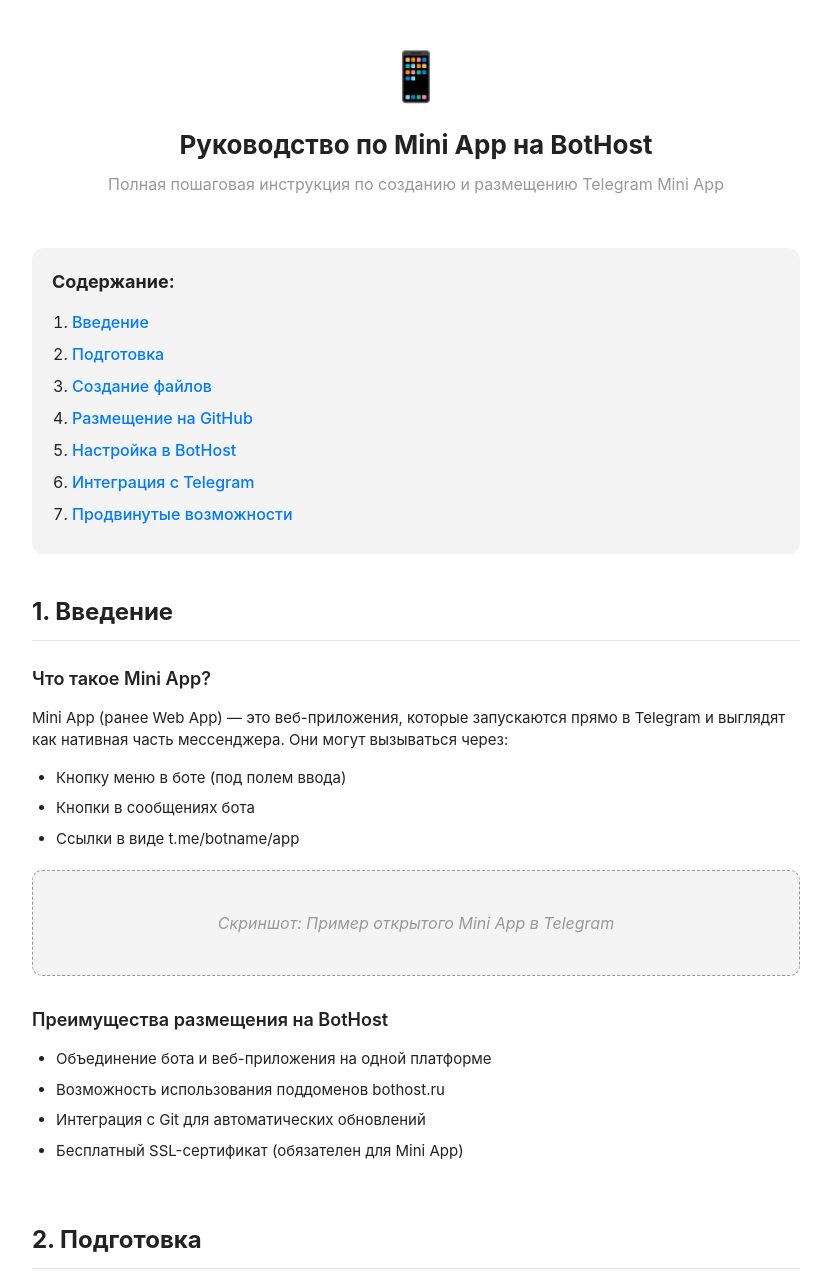
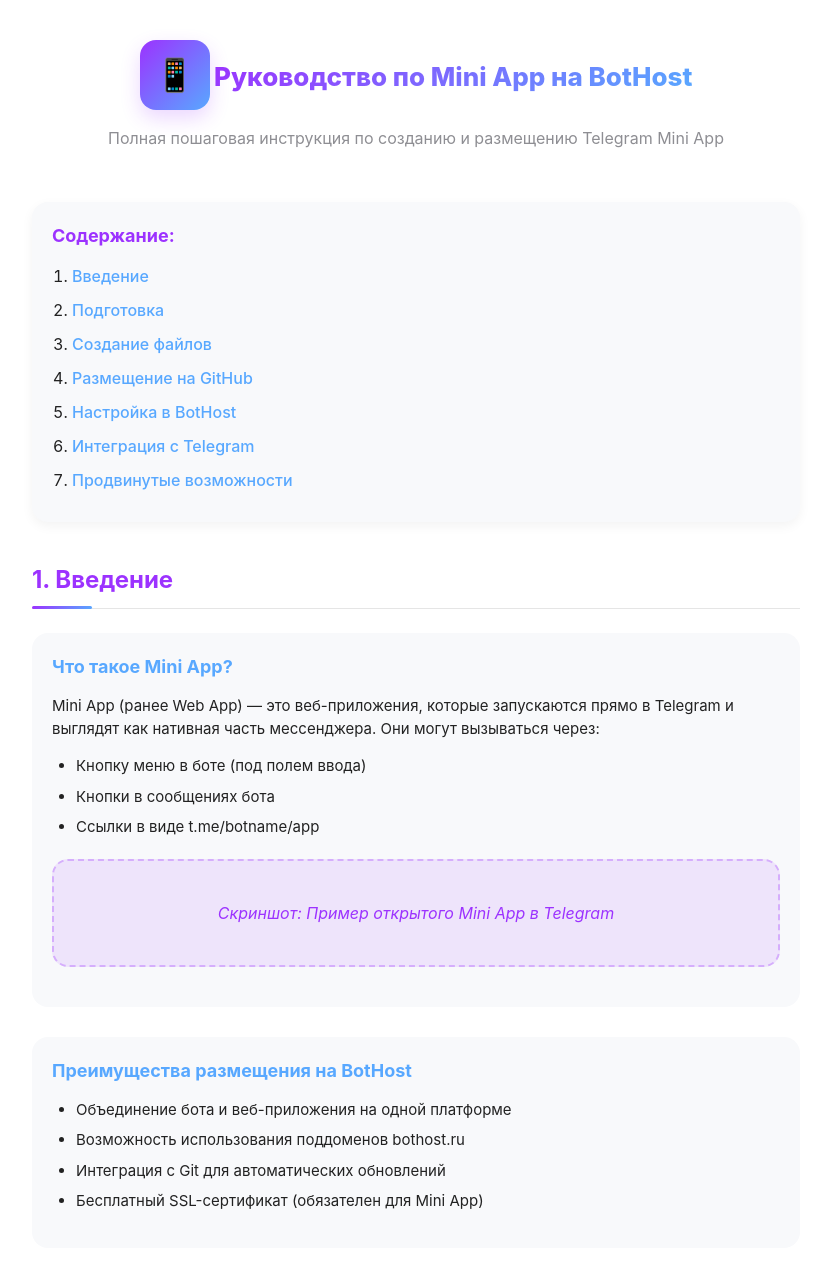
Before and after one commit to Nikolay1123770/Bothostapp, a website: page public/index.html in a window 1280 px wide. Shown: the top 1272 px of the page, without its empty margins (224-1055 px from the left). Drawn offline with Linux system fonts and the light colour scheme; a script that the page names is missing.

Commit message:
Update style.css

```diff
--- a/public/style.css
+++ b/public/style.css
@@ -1,13 +1,16 @@
 :root {
+    /* BotHost цвета */
+    --bothost-primary: #9C32FF;
+    --bothost-secondary: #58A8FF;
+    --bothost-gradient: linear-gradient(135deg, #9C32FF, #58A8FF);
+
+    /* Основные цвета */
     --bg-color: #ffffff;
     --text-color: #222222;
-    --secondary-bg: #f4f4f5;
-    --hint-color: #999999;
-    --accent-color: #007aff;
+    --secondary-bg: #F8F9FB;
+    --hint-color: #8E8E93;
     --border-color: rgba(0, 0, 0, 0.1);
     --code-bg: rgba(0, 0, 0, 0.03);
-    --success-color: #34c759;
-    --warning-color: #ff9500;
 }
 
 * {
@@ -19,7 +22,7 @@
 body {
     background-color: var(--tg-theme-bg-color, var(--bg-color));
     color: var(--tg-theme-text-color, var(--text-color));
-    font-family: -apple-system, BlinkMacSystemFont, 'Segoe UI', Roboto, Helvetica, Arial, sans-serif;
+    font-family: 'Inter', -apple-system, BlinkMacSystemFont, 'Segoe UI', Roboto, sans-serif;
     line-height: 1.5;
     -webkit-font-smoothing: antialiased;
     -webkit-tap-highlight-color: transparent;
@@ -31,23 +34,38 @@
     padding: 20px 16px 40px 16px;
 }
 
-/* Шапка */
+/* Шапка в стиле BotHost */
 header {
     text-align: center;
     margin-bottom: 32px;
     padding: 20px 0;
+    position: relative;
 }
 
+/* Градиентный логотип как у BotHost */
 .logo {
-    font-size: 48px;
+    display: inline-flex;
+    align-items: center;
+    justify-content: center;
+    width: 70px;
+    height: 70px;
     margin-bottom: 16px;
+    background: var(--bothost-gradient);
+    border-radius: 16px;
+    font-size: 32px;
+    color: white;
+    box-shadow: 0 8px 20px rgba(156, 50, 255, 0.2);
 }
 
 header h1 {
     font-size: 26px;
-    font-weight: 700;
+    font-weight: 800;
     margin-bottom: 10px;
-    line-height: 1.3;
+    background: var(--bothost-gradient);
+    -webkit-background-clip: text;
+    background-clip: text;
+    color: transparent;
+    display: inline-block;
 }
 
 header p {
@@ -55,17 +73,19 @@
     font-size: 16px;
 }
 
-/* Оглавление */
+/* Оглавление в стиле BotHost */
 .toc {
     background-color: var(--tg-theme-secondary-bg-color, var(--secondary-bg));
-    border-radius: 12px;
+    border-radius: 16px;
     padding: 20px;
     margin-bottom: 40px;
+    box-shadow: 0 4px 12px rgba(0, 0, 0, 0.05);
 }
 
 .toc h2 {
     font-size: 18px;
     margin-bottom: 15px;
+    color: var(--bothost-primary);
 }
 
 .toc ol {
@@ -73,17 +93,19 @@
 }
 
 .toc li {
-    margin-bottom: 8px;
+    margin-bottom: 10px;
 }
 
 .toc a {
-    color: var(--tg-theme-link-color, var(--accent-color));
+    color: var(--tg-theme-link-color, var(--bothost-secondary));
     text-decoration: none;
     font-weight: 500;
+    display: inline-block;
+    transition: transform 0.2s;
 }
 
 .toc a:hover {
-    text-decoration: underline;
+    transform: translateX(3px);
 }
 
 /* Разделы */
@@ -98,16 +120,32 @@
     position: relative;
     padding-bottom: 10px;
     border-bottom: 1px solid var(--tg-theme-hint-color, var(--border-color));
+    color: var(--bothost-primary);
+}
+
+.section h2::before {
+    content: '';
+    position: absolute;
+    bottom: -1px;
+    left: 0;
+    width: 60px;
+    height: 3px;
+    background: var(--bothost-gradient);
+    border-radius: 3px;
 }
 
 .info-block {
     margin-bottom: 30px;
+    background-color: var(--tg-theme-secondary-bg-color, var(--secondary-bg));
+    border-radius: 16px;
+    padding: 20px;
 }
 
 .info-block h3 {
     font-size: 18px;
     margin-bottom: 15px;
-    font-weight: 600;
+    font-weight: 700;
+    color: var(--bothost-secondary);
 }
 
 .info-block p, .info-block ul, .info-block ol {
@@ -126,10 +164,10 @@
 /* Код */
 .code-block {
     background-color: var(--tg-theme-bg-color, var(--code-bg));
-    border-radius: 8px;
+    border-radius: 12px;
     padding: 16px;
     margin: 16px 0;
-    font-family: 'Courier New', monospace;
+    font-family: 'Menlo', 'Monaco', 'Courier New', monospace;
     font-size: 14px;
     overflow-x: auto;
     white-space: pre;
@@ -140,30 +178,50 @@
     background-color: var(--tg-theme-secondary-bg-color, var(--secondary-bg));
     padding: 2px 5px;
     border-radius: 4px;
-    font-family: 'Courier New', monospace;
+    font-family: 'Menlo', 'Monaco', 'Courier New', monospace;
     font-size: 14px;
 }
 
-/* Изображения */
+/* Скриншоты в стиле BotHost */
+.screenshot {
+    margin: 20px 0;
+    text-align: center;
+}
+
+.screenshot img {
+    max-width: 100%;
+    border-radius: 16px;
+    box-shadow: 0 4px 16px rgba(0, 0, 0, 0.1);
+    border: 1px solid var(--tg-theme-hint-color, var(--border-color));
+}
+
+.caption {
+    margin-top: 10px;
+    color: var(--tg-theme-hint-color, var(--hint-color));
+    font-size: 14px;
+    font-style: italic;
+}
+
+/* Временные заглушки для скриншотов */
 .image-placeholder {
-    background-color: var(--tg-theme-secondary-bg-color, var(--secondary-bg));
-    border: 1px dashed var(--tg-theme-hint-color, var(--hint-color));
-    border-radius: 10px;
+    background-color: var(--tg-theme-secondary-bg-color, rgba(156, 50, 255, 0.1));
+    border: 2px dashed rgba(156, 50, 255, 0.3);
+    border-radius: 16px;
     padding: 40px 20px;
     margin: 20px 0;
     text-align: center;
-    color: var(--tg-theme-hint-color, var(--hint-color));
+    color: var(--bothost-primary);
 }
 
 .image-placeholder span {
     font-style: italic;
 }
 
-/* Полезные советы */
+/* Полезные советы в стиле BotHost */
 .tip-block {
-    background-color: rgba(var(--tg-theme-link-color, 0, 122, 255), 0.1);
-    border-left: 4px solid var(--tg-theme-link-color, var(--accent-color));
-    border-radius: 4px;
+    background: linear-gradient(to right, rgba(156, 50, 255, 0.1), rgba(88, 168, 255, 0.1));
+    border-left: 4px solid var(--bothost-primary);
+    border-radius: 12px;
     padding: 16px;
     margin: 20px 0;
 }
@@ -171,26 +229,29 @@
 .tip-block h4 {
     font-size: 16px;
     margin-bottom: 10px;
+    color: var(--bothost-primary);
 }
 
 /* Ссылки */
 a {
-    color: var(--tg-theme-link-color, var(--accent-color));
+    color: var(--tg-theme-link-color, var(--bothost-secondary));
     text-decoration: none;
+    transition: color 0.2s;
 }
 
 a:hover {
-    text-decoration: underline;
+    color: var(--bothost-primary);
 }
 
-/* Подвал */
+/* Подвал в стиле BotHost */
 footer {
     margin-top: 60px;
-    padding-top: 20px;
-    border-top: 1px solid var(--tg-theme-hint-color, var(--border-color));
+    padding: 30px 20px;
+    background-color: var(--tg-theme-secondary-bg-color, var(--secondary-bg));
     text-align: center;
     color: var(--tg-theme-hint-color, var(--hint-color));
     font-size: 14px;
+    border-radius: 16px;
 }
 
 footer p {
```
